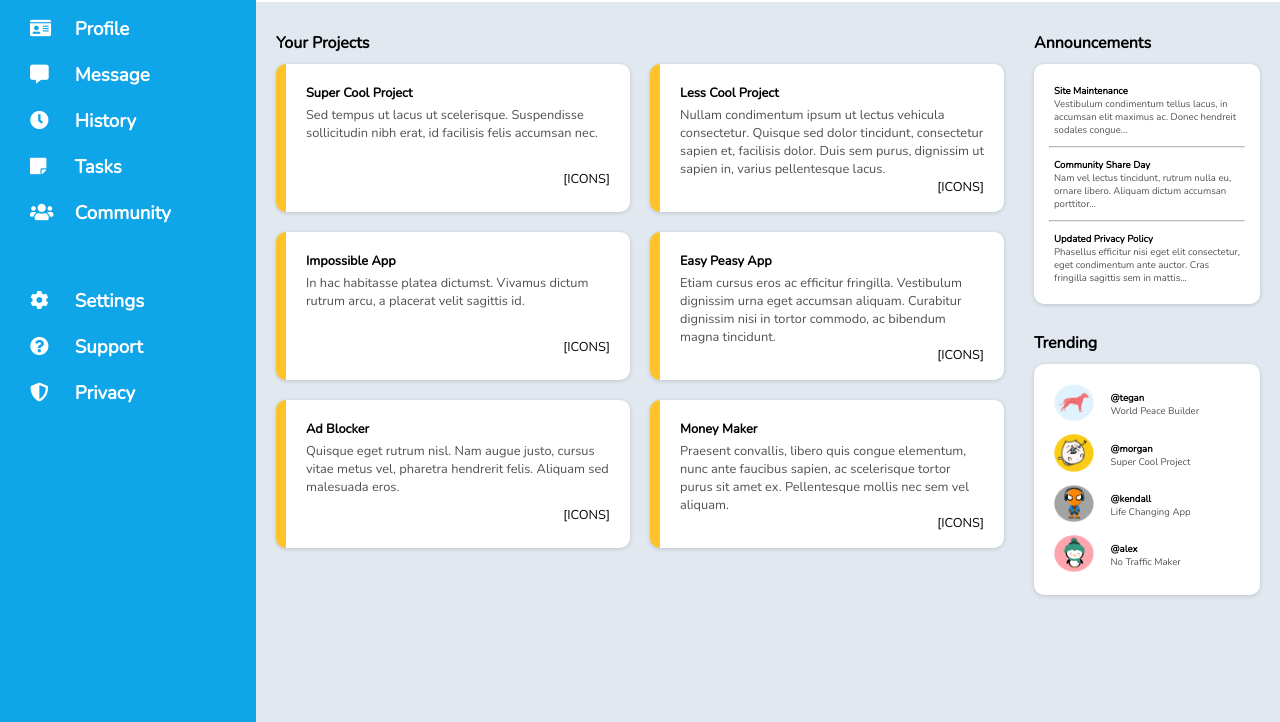
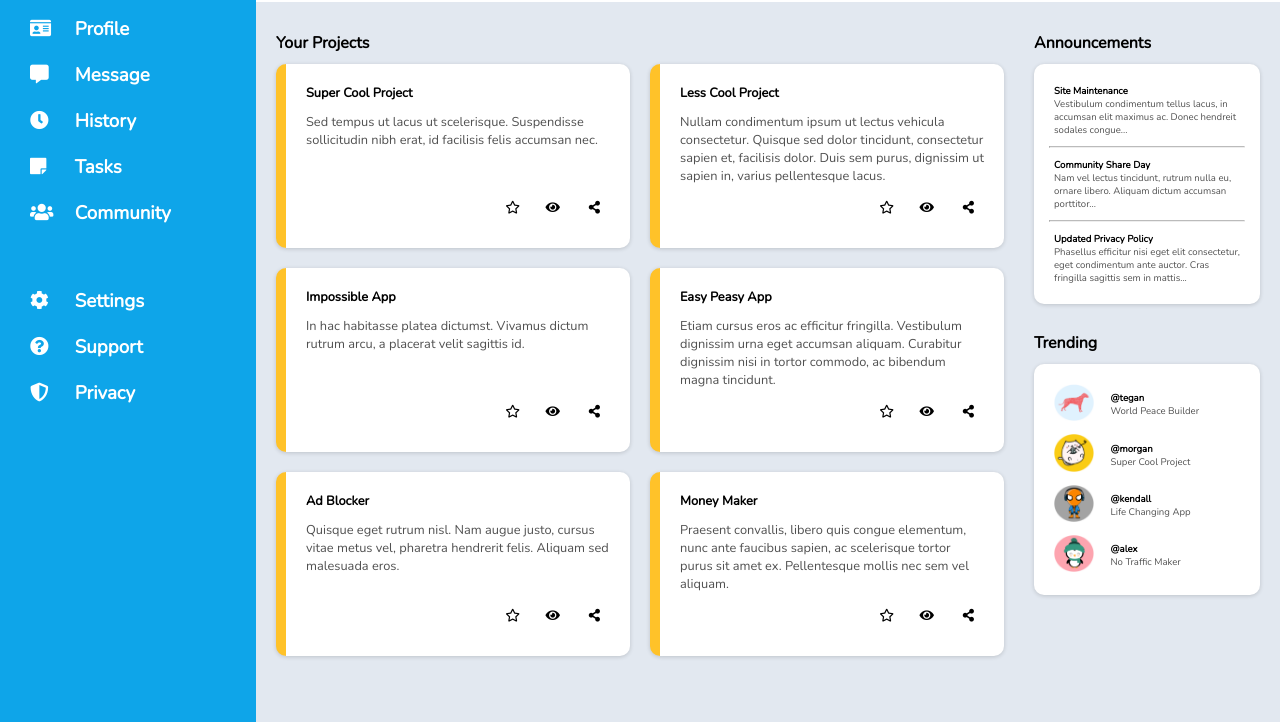
Before and after one commit to hoon-GitHub/odin-admin_dashboard, a plain HTML site: page index.html in a window 1280 px wide. Shown: the part 142-864 px from the top of the page. Drawn offline with Linux system fonts and the light colour scheme.

Commit message:
Add icons to cards

```diff
--- a/index.html
+++ b/index.html
@@ -43,32 +43,32 @@
             <div class="card">
                 <h4>Super Cool Project</h4>
                 <p>Sed tempus ut lacus ut scelerisque. Suspendisse sollicitudin nibh erat, id facilisis felis accumsan nec.</p>
-                <div>[ICONS]</div>
+                <div><i class="far fa-star"></i><i class="fas fa-eye"></i><i class="fas fa-share-alt"></i></div>
             </div>
             <div class="card">
                 <h4>Less Cool Project</h4>
                 <p>Nullam condimentum ipsum ut lectus vehicula consectetur. Quisque sed dolor tincidunt, consectetur sapien et, facilisis dolor. Duis sem purus, dignissim ut sapien in, varius pellentesque lacus.</p>
-                <div>[ICONS]</div>
+                <div><i class="far fa-star"></i><i class="fas fa-eye"></i><i class="fas fa-share-alt"></i></div>
             </div>
             <div class="card">
                 <h4>Impossible App</h4>
                 <p>In hac habitasse platea dictumst. Vivamus dictum rutrum arcu, a placerat velit sagittis id.</p>
-                <div>[ICONS]</div>
+                <div><i class="far fa-star"></i><i class="fas fa-eye"></i><i class="fas fa-share-alt"></i></div>
             </div>
             <div class="card">
                 <h4>Easy Peasy App</h4>
                 <p>Etiam cursus eros ac efficitur fringilla. Vestibulum dignissim urna eget accumsan aliquam. Curabitur dignissim nisi in tortor commodo, ac bibendum magna tincidunt.</p>
-                <div>[ICONS]</div>
+                <div><i class="far fa-star"></i><i class="fas fa-eye"></i><i class="fas fa-share-alt"></i></div>
             </div>
             <div class="card">
                 <h4>Ad Blocker</h4>
                 <p>Quisque eget rutrum nisl. Nam augue justo, cursus vitae metus vel, pharetra hendrerit felis. Aliquam sed malesuada eros.</p>
-                <div>[ICONS]</div>
+                <div><i class="far fa-star"></i><i class="fas fa-eye"></i><i class="fas fa-share-alt"></i></div>
             </div>
             <div class="card">
                 <h4>Money Maker</h4>
                 <p>Praesent convallis, libero quis congue elementum, nunc ante faucibus sapien, ac scelerisque tortor purus sit amet ex. Pellentesque mollis nec sem vel aliquam.</p>
-                <div>[ICONS]</div>
+                <div><i class="far fa-star"></i><i class="fas fa-eye"></i><i class="fas fa-share-alt"></i></div>
             </div>
         </div>
     </div>
--- a/styles.css
+++ b/styles.css
@@ -137,6 +137,7 @@ body {
 }
 
 .card {
+    height: 18vh;
     background-color: white;
     border-radius: 10px;
     border-left: rgb(255, 194, 41) 10px solid;
@@ -149,6 +150,7 @@ body {
 
 .card div {
     text-align: right;
+    padding-right: 10px;
 }
 
 .card p {
```
